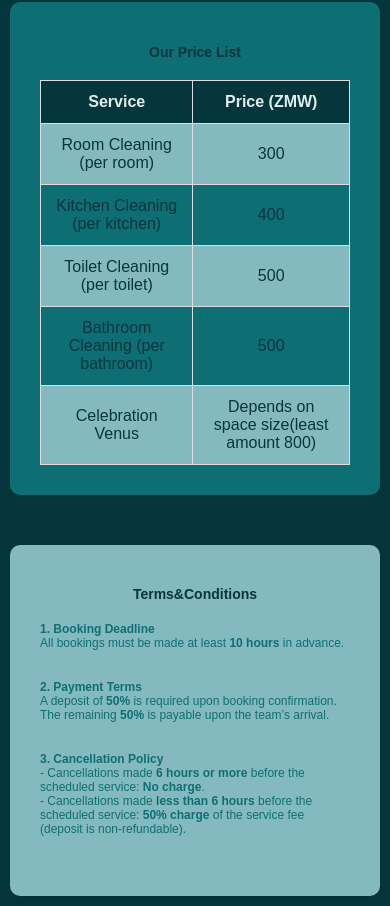
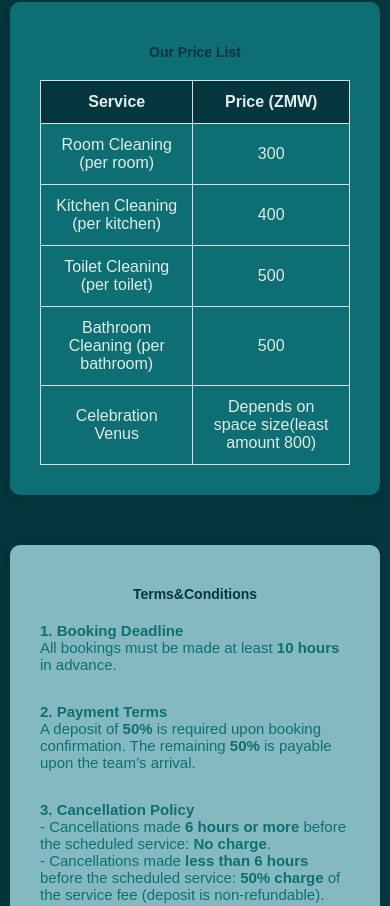
Before and after one commit to Alice43641/CleanupServices, a plain HTML site: page index.html in a window 390 px wide. Shown: the part 820-1726 px from the top of the page. Drawn offline with Linux system fonts and the light colour scheme.

Commit message:
Update index.html

```diff
--- a/index.html
+++ b/index.html
@@ -128,10 +128,7 @@
       color: #E0EDE9;
     }
     td {
-      color: #06363D;
-    }
-    tr:nth-child(even) {
-      background: #84BABF;
+      color: #E0EDE9;
     }
     .btn {
       text-align: center;
@@ -182,7 +179,7 @@
   }
 
   .rules p {
-    font-size: 13px;
+    font-size: 19px;
   }
 }
 
@@ -207,7 +204,7 @@
   }
 
   .rules p {
-    font-size: 12px;
+    font-size: 15px;
   }
 }
   </style>
```
